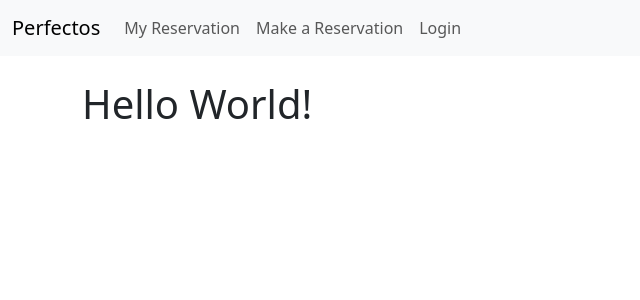
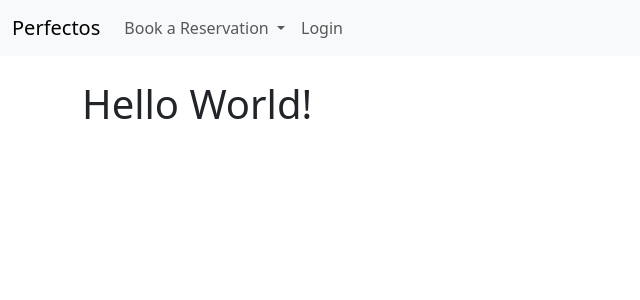
Before and after one commit to araldwin/Perfecto-s-Restaurant, a Django app: page / in a window 1280 px wide. Shown: the top 300 px of the page, without its empty margins (0-640 px from the left). Run offline with Django 3.2, Linux system fonts and the light colour scheme.

Commit message:
add dropdown menu to navbar.html

```diff
--- a/book/templates/book/navbar.html
+++ b/book/templates/book/navbar.html
@@ -7,11 +7,18 @@
     </button>
     <div class="collapse navbar-collapse" id="navbarSupportedContent">
       <ul class="navbar-nav me-auto mb-2 mb-lg-0">
-        <li class="nav-item">
-          <a class="nav-link" href="{% url 'list-reservation' %}">My Reservation</a>
-        </li>
-        <li class="nav-item">
-          <a class="nav-link" href="{% url 'add-reservation' %}">Make a Reservation</a>
+
+
+        <li class="nav-item dropdown">
+          <a class="nav-link dropdown-toggle" href="#" role="button" data-bs-toggle="dropdown" aria-expanded="false">
+            Book a Reservation
+          </a>
+          <ul class="dropdown-menu">
+            <li><a class="dropdown-item" href="{% url 'add-reservation' %}">Make a Reservation</a></li>
+            <li><a class="dropdown-item" href="{% url 'list-reservation' %}">View my Reservation</a></li>
+            <li><hr class="dropdown-divider"></li>
+            <li><a class="dropdown-item" href="#">Something else here</a></li>
+          </ul>
         </li>
 
         {% if user.is_authenticated %}
```
